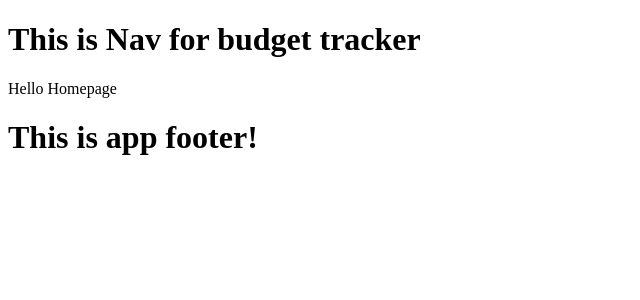
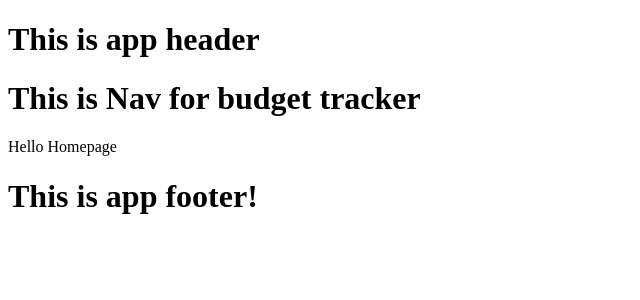
Before and after one commit to lizfischstix/Basil, a React (Vite) app in the folder client/: page / in a window 1280 px wide. Shown: the top 300 px of the page, without its empty margins (0-640 px from the left). Built offline with nearby package versions, Linux system fonts and the light colour scheme.

Commit message:
Creating a header

```diff
--- a/client/src/App.jsx
+++ b/client/src/App.jsx
@@ -9,6 +9,7 @@ import { setContext } from '@apollo/client/link/context';
 import { Outlet } from 'react-router-dom';
 import Nav from './components/Nav';
 import Footer from './components/Footer';
+import Header from './components/Header';
 
 
 // Construct our main GraphQL API endpoint
@@ -38,6 +39,7 @@ const client = new ApolloClient({
 function App() {
   return (
     <ApolloProvider client={client}>
+      <Header />
       <Nav />
         <div>
           <Outlet />
--- /dev/null
+++ b/client/src/components/Header/index.jsx
@@ -0,0 +1,13 @@
+
+const Header = () => {
+    return (
+      <>
+        <h1>
+          This is app header
+        </h1>
+      </>
+
+    );
+  };
+
+  export default Header;
```
